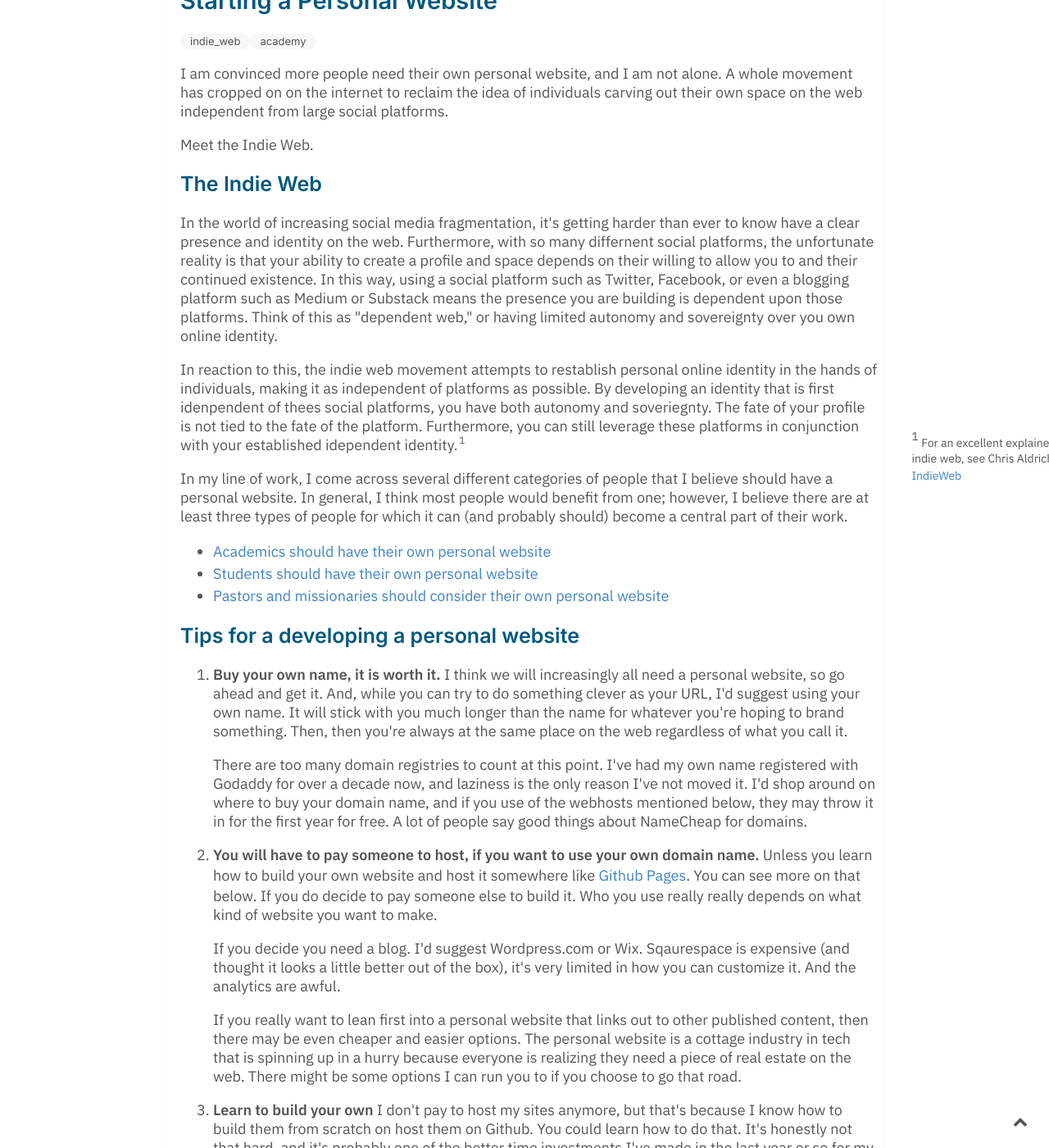
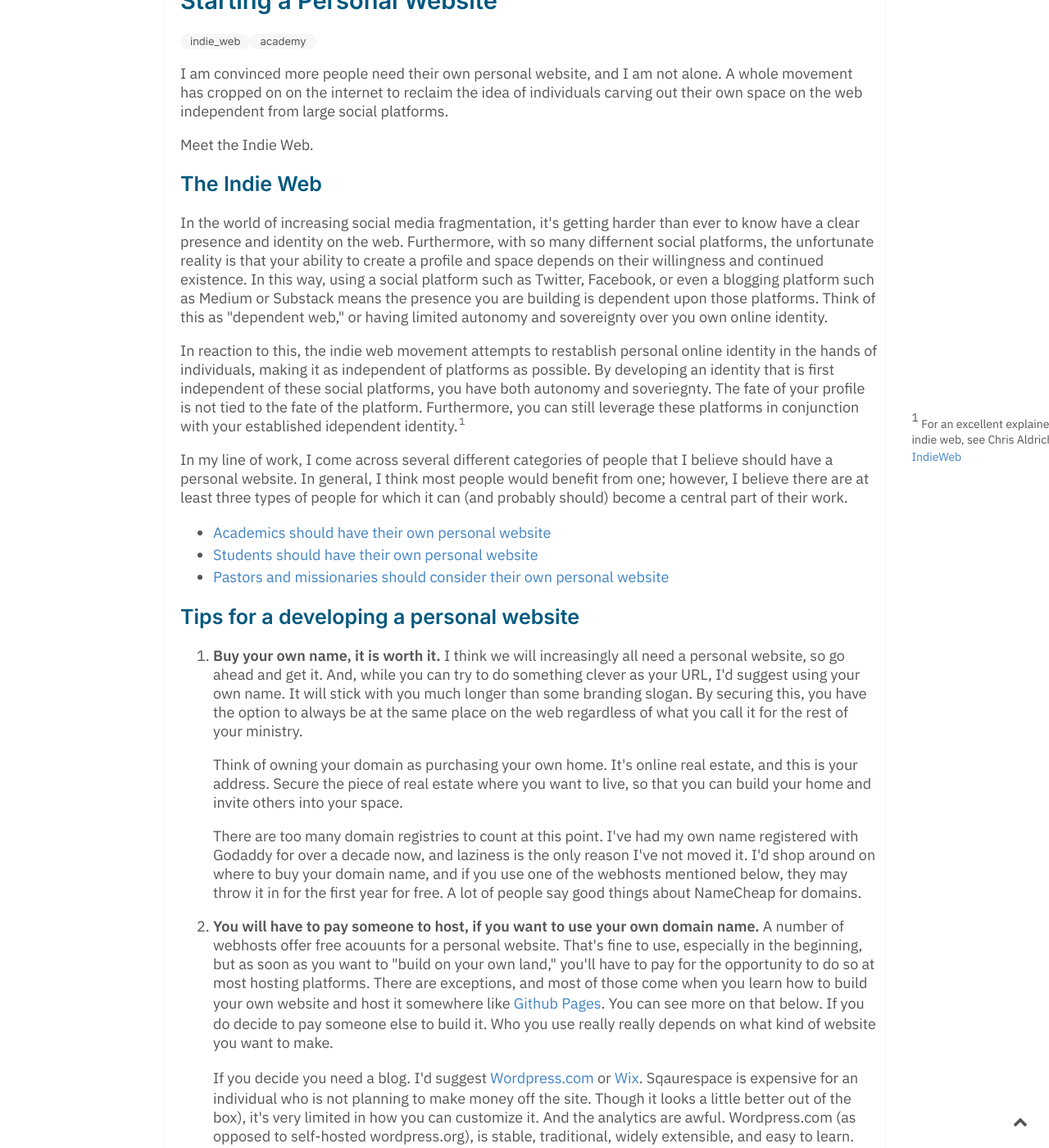
Before and after one commit to keelancook/notebook, a Jekyll site: the page built from _notes/Starting a Personal Website.md, in a window 1280 px wide and 1400 px high, scrolled down 384 px. Shown: the whole window at 82% size. Built offline with Jekyll 4.4.1, drawn with Linux system fonts in a browser that asks for light colours; some of the changed text lies outside the part shown.

Commit message:
fixing typos in personal website notes

```diff
--- a/_notes/Starting a Personal Website.md
+++ b/_notes/Starting a Personal Website.md
@@ -12,9 +12,9 @@ I am convinced more people need their own personal website, and I am not alone.
 Meet the Indie Web.
 
 ## The Indie Web
-In the world of increasing social media fragmentation, it's getting harder than ever to know have a clear presence and identity on the web. Furthermore, with so many differnent social platforms, the unfortunate reality is that your ability to create a profile and space depends on their willing to allow you to and their continued existence. In this way, using a social platform such as Twitter, Facebook, or even a blogging platform such as Medium or Substack means the presence you are building is dependent upon those platforms. Think of this as "dependent web," or having limited autonomy and sovereignty over you own online identity.
+In the world of increasing social media fragmentation, it's getting harder than ever to know have a clear presence and identity on the web. Furthermore, with so many differnent social platforms, the unfortunate reality is that your ability to create a profile and space depends on their willingness and continued existence. In this way, using a social platform such as Twitter, Facebook, or even a blogging platform such as Medium or Substack means the presence you are building is dependent upon those platforms. Think of this as "dependent web," or having limited autonomy and sovereignty over you own online identity.
 
-In reaction to this, the indie web movement attempts to restablish personal online identity in the hands of individuals, making it as independent of platforms as possible. By developing an identity that is first idenpendent of thees social platforms, you have both autonomy and soveriegnty. The fate of your profile is not tied to the fate of the platform. Furthermore, you can still leverage these platforms in conjunction with your established idependent identity.[[For an excellent explainer and introduction to the indie web, see Chris Aldrich's [An Introduction to the IndieWeb](https://boffosocko.com/2017/07/28/an-introduction-to-the-indieweb/)::rsn]]
+In reaction to this, the indie web movement attempts to restablish personal online identity in the hands of individuals, making it as independent of platforms as possible. By developing an identity that is first independent of these social platforms, you have both autonomy and soveriegnty. The fate of your profile is not tied to the fate of the platform. Furthermore, you can still leverage these platforms in conjunction with your established idependent identity.[[For an excellent explainer and introduction to the indie web, see Chris Aldrich's [An Introduction to the IndieWeb](https://boffosocko.com/2017/07/28/an-introduction-to-the-indieweb/)::rsn]]
 
 In my line of work, I come across several different categories of people that I believe should have a personal website. In general, I think most people would benefit from one; however, I believe there are at least three types of people for which it can (and probably should) become a central part of their work.
 
@@ -23,16 +23,18 @@ In my line of work, I come across several different categories of people that I
 * [[Pastors and missionaries should consider their own personal website]]
 
 ## Tips for a developing a personal website
-1. **Buy your own name, it is worth it.** I think we will increasingly all need a personal website, so go ahead and get it. And, while you can try to do something clever as your URL, I'd suggest using your own name. It will stick with you much longer than the name for whatever you're hoping to brand something. Then, then you're always at the same place on the web regardless of what you call it.
+1. **Buy your own name, it is worth it.** I think we will increasingly all need a personal website, so go ahead and get it. And, while you can try to do something clever as your URL, I'd suggest using your own name. It will stick with you much longer than some branding slogan. By securing this, you have the option to always be at the same place on the web regardless of what you call it for the rest of your ministry.
 
-	There are too many domain registries to count at this point. I've had my own name registered with Godaddy for over a decade now, and laziness is the only reason I've not moved it. I'd shop around on where to buy your domain name, and if you use of the webhosts mentioned below, they may throw it in for the first year for free. A lot of people say good things about NameCheap for domains.
+	Think of owning your domain as purchasing your own home. It's online real estate, and this is your address. Secure the piece of real estate where you want to live, so that you can build your home and invite others into your space.
 
-2.  **You will have to pay someone to host, if you want to use your own domain name.** Unless you learn how to build your own website and host it somewhere like [Github Pages](https://pages.github.com/). You can see more on that below. If you do decide to pay someone else to build it. Who you use really really depends on what kind of website you want to make.
+	There are too many domain registries to count at this point. I've had my own name registered with Godaddy for over a decade now, and laziness is the only reason I've not moved it. I'd shop around on where to buy your domain name, and if you use one of the webhosts mentioned below, they may throw it in for the first year for free. A lot of people say good things about NameCheap for domains.
 
-	If you decide you need a blog. I'd suggest Wordpress.com or Wix. Sqaurespace is expensive (and thought it looks a little better out of the box), it's very limited in how you can customize it. And the analytics are awful.
+2.  **You will have to pay someone to host, if you want to use your own domain name.**  A number of webhosts offer free acouunts for a personal website. That's fine to use, especially in the beginning, but as soon as you want to "build on your own land," you'll have to pay for the opportunity to do so at most hosting platforms. There are exceptions, and most of those come when you learn how to build your own website and host it somewhere like [Github Pages](https://pages.github.com/). You can see more on that below. If you do decide to pay someone else to build it. Who you use really really depends on what kind of website you want to make.
 
-	If you really want to lean first into a personal website that links out to other published content, then there may be even cheaper and easier options. The personal website is a cottage industry in tech that is spinning up in a hurry because everyone is realizing they need a piece of real estate on the web. There might be some options I can run you to if you choose to go that road.
+	If you decide you need a blog. I'd suggest [Wordpress.com](https://wordpress.com) or [Wix](wix.com). Sqaurespace is expensive for an individual who is not planning to make money off the site. Though it looks a little better out of the box), it's very limited in how you can customize it. And the analytics are awful. Wordpress.com (as opposed to self-hosted wordpress.org), is stable, traditional, widely extensible, and easy to learn.
 
-3.  **Learn to build your own** I don't pay to host my sites anymore, but that's because I know how to build them from scratch on host them on Github. You could learn how to do that. It's honestly not that hard, and it's probably one of the better time investments I've made in the last year or so for my long term career.
+	If you really want to lean first into a personal website that links out to other published content, then there may be even cheaper and easier options. The personal website (as opposed to the blog) is a cottage industry in tech that is spinning up in a hurry because everyone is realizing they need a piece of real estate on the web. There might be some options I can run you to if you choose to go that road.
 
-	Now that I know how to build my own sites and am able to host them for free on Github Pages, I can spin them up quickly for a particular project.
+3.  **Learn to build your own** I don't pay to host my sites anymore, but that's because I know how to build them from scratch and host them on Github. You could learn how to do that. It's honestly not that hard, and it's probably one of the better time investments I've made in the last year or so for my long term career.
+
+	Now that I know how to build my own sites and am able to host them for free on Github Pages, I can spin them up quickly for a particular project. I've already found this to be invaluable, both in ministry and in academics.
```
Also changed, not shown: 1 other file.
